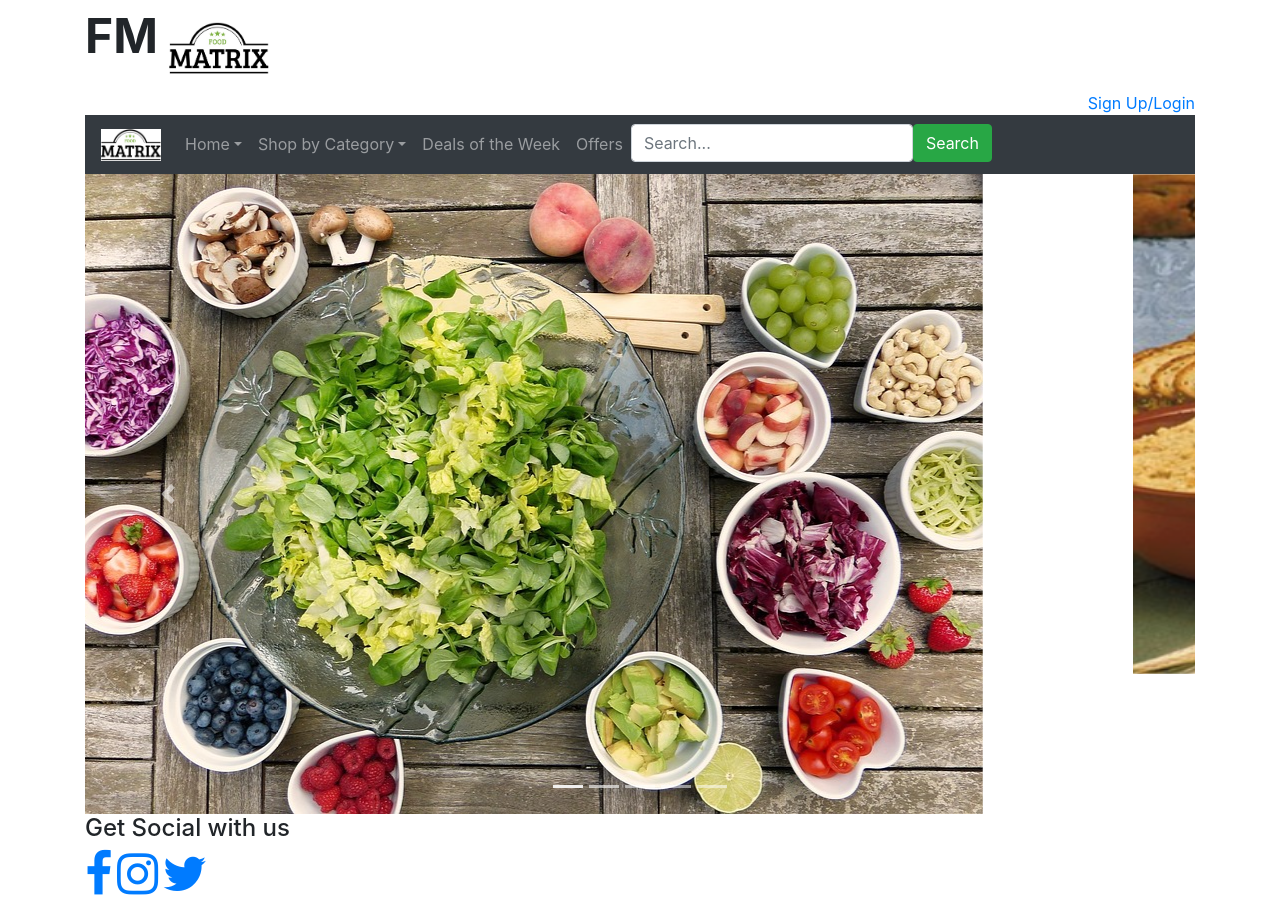
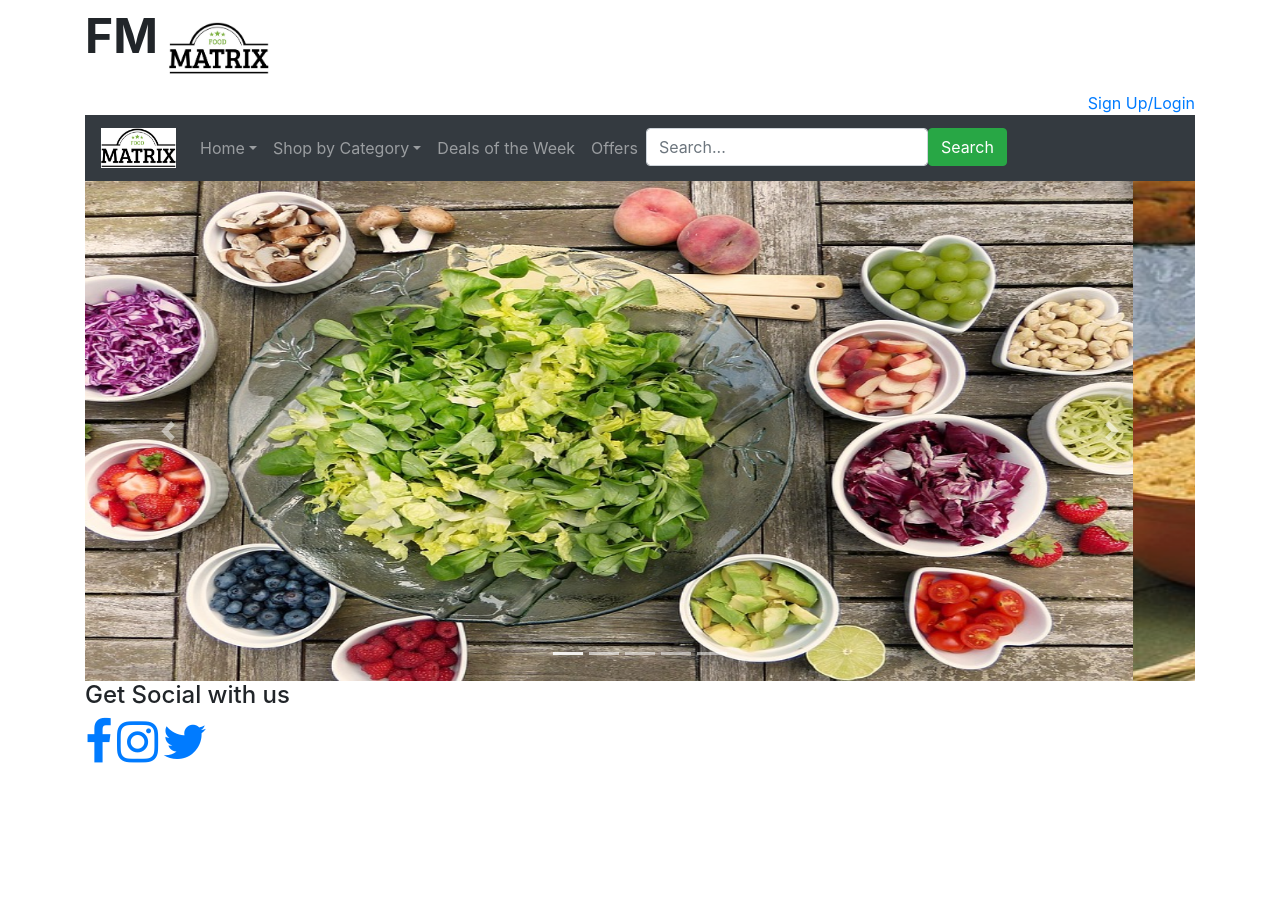
Before and after one commit to prahasithkondra/foodmatrix, a plain HTML site: page index.html in a window 1280 px wide. After the commit the page ends 800 px from the top, so only its background shows below. Drawn offline with nearby package versions, Linux system fonts and the light colour scheme; files that its build step writes are made by us from their sources.

Commit message:
Update index.html

```diff
--- a/index.html
+++ b/index.html
@@ -41,7 +41,7 @@
 
   <!-- Brand/logo -->
   <a class="navbar-brand" href="#">
-    <img src="food-matrix.jpg" alt="logo" style="width:60px;" />
+    <img src="food-matrix.jpg" alt="logo" style="width:75px;" />
   </a>
 
   <!--Links-->
@@ -101,7 +101,7 @@
   <!-- The slideshow -->
   <div class="carousel-inner">
     <div class="carousel-item active">
-      <a href = "fv.html"> <img src="FV.jpg" class = "img-responsive" alt="Fresh Vegetables"> </a>
+      <a href = "fv.html"> <img src="FV.jpg" class = "img-responsive" alt="Fresh Vegetables" width="1120" height="500"> </a>
     </div>
     <div class="carousel-item">
      <a href = "bakery.html"> <img src="bakery.jpg" class = "img-responsive" alt="Bakery" width="1120" height="500"> </a>
```
